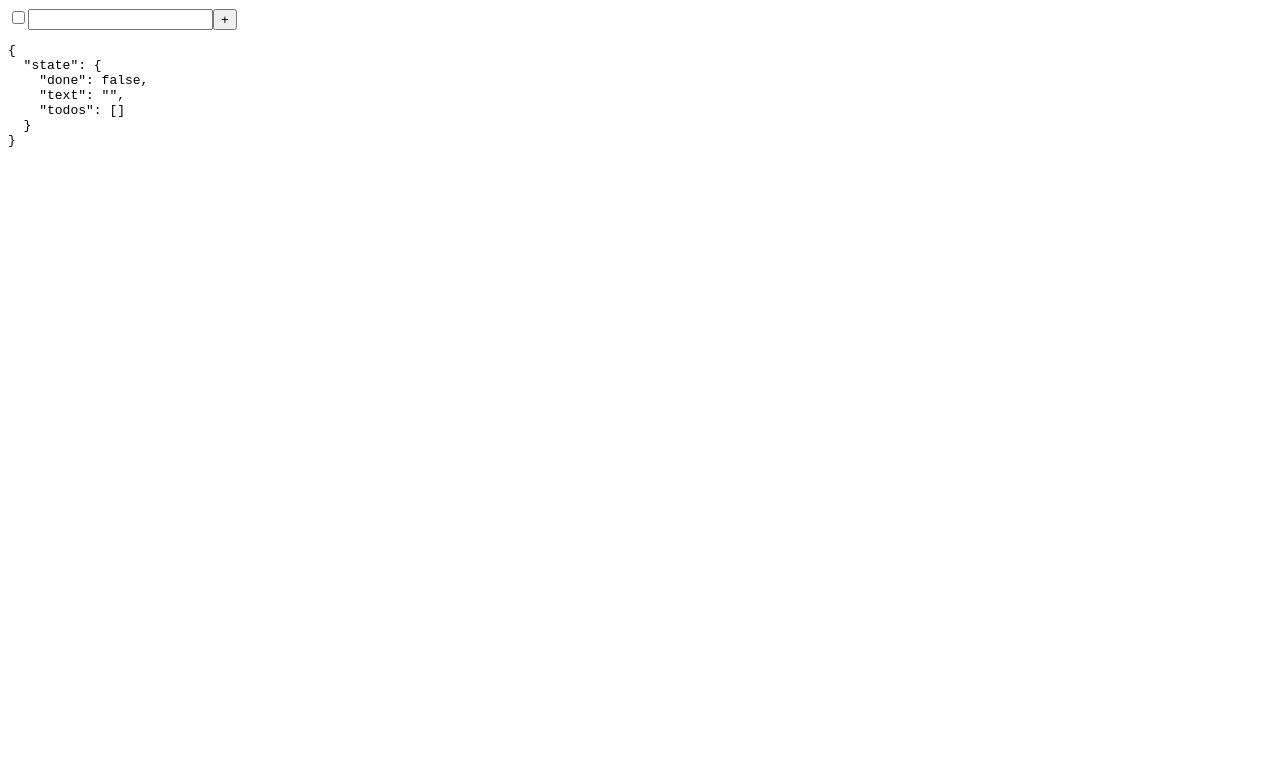
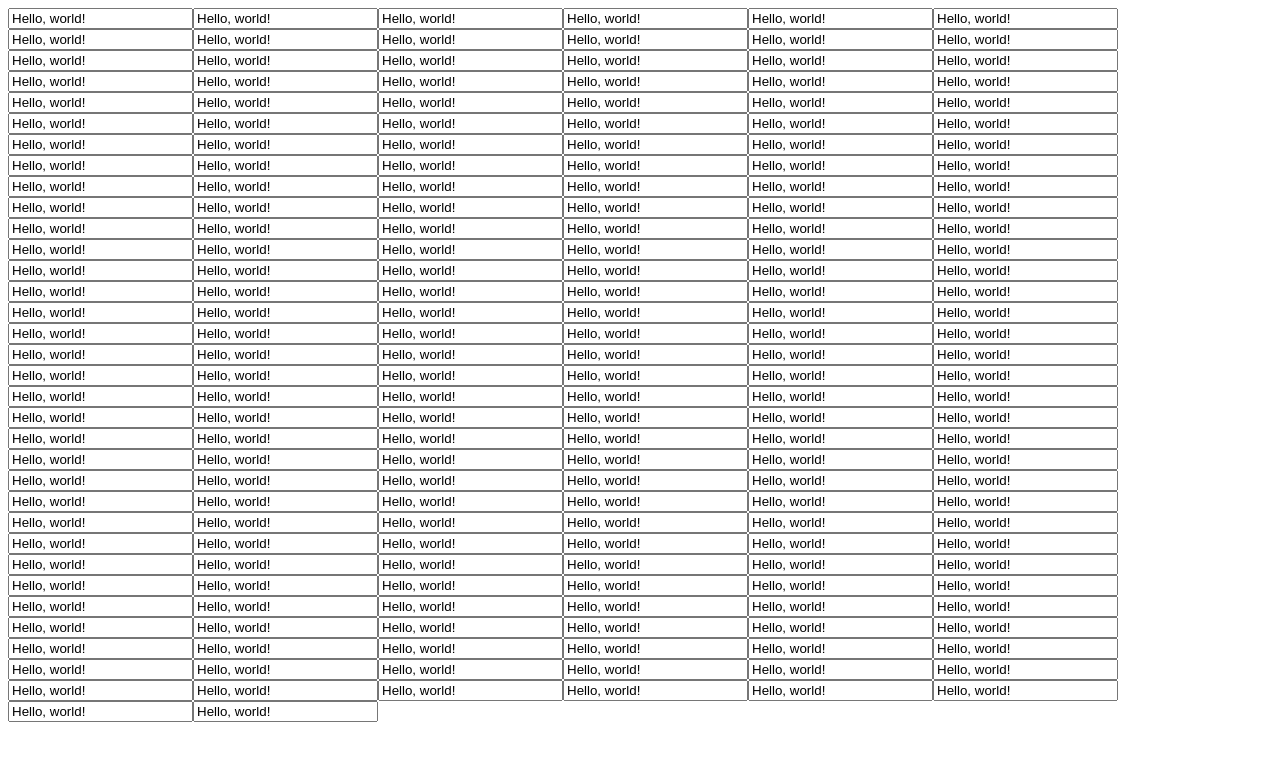
Before and after one commit to zaydek/react-create-store, a React (Create React App) app: page / in a window 1280 px wide. Shown: the top 760 px of the page. Built offline with nearby package versions, Linux system fonts and the light colour scheme.

Commit message:
Refactor

```diff
--- a/src/App.js
+++ b/src/App.js
@@ -1,96 +1,20 @@
-import { createStore, useStore, useStoreValue } from "./createStore"
+import { createStore, useStore } from "./createStore"
 
-// Creates a new four-character hash ID.
-function newID() {
-	return Math.random().toString(36).slice(2, 6)
+const store = createStore("Hello, world!")
+
+function AppRoot1() {
+	const [state, setState] = useStore(store)
+	return <input type="text" value={state} onChange={e => setState(e.target.value)} />
 }
 
-const initialState = {
-	done: false,
-	text: "",
-	todos: [],
-}
+const nums = [...Array(200).keys()]
 
-const store = createStore(initialState)
-
-const reducer = state => ({
-	addTodo() {
-		if (state.text === "") {
-			// No-op
-			return
-		}
-		const todo = { id: newID(), done: state.done, text: state.text }
-		const done = false // Reset
-		const text = "" // Reset
-		return { ...state, done, text, todos: [todo, ...state.todos] }
-	},
-	setDone(done) {
-		return { ...state, done }
-	},
-	setText(text) {
-		return { ...state, text }
-	},
-	setDoneByID(id, done) {
-		const todos = state.todos.map(each => {
-			if (each.id === id) {
-				return { ...each, done }
-			}
-			return each
-		})
-		return { ...state, todos }
-	},
-	setTextByID(id, text) {
-		const todos = state.todos.map(each => {
-			if (each.id === id) {
-				return { ...each, text }
-			}
-			return each
-		})
-		return { ...state, todos }
-	},
-	removeByID(id) {
-		const todos = state.todos.filter(each => each.id !== id)
-		return { ...state, todos }
-	},
-})
-
-function App() {
-	const [state, funcs] = useStore(store, reducer)
-
-	function handleSubmit(e) {
-		e.preventDefault()
-		funcs.addTodo()
-	}
-
+export default function AppRoot() {
 	return (
 		<div>
-			{/* eslint-disable-next-line no-sequences */}
-			<form onSubmit={handleSubmit}>
-				<input type="checkbox" checked={state.done} onChange={e => funcs.setDone(e.target.checked)} />
-				<input type="text" value={state.text} onChange={e => funcs.setText(e.target.value)} />
-				<button type="submit">+</button>
-			</form>
-			{state.todos.map(each => (
-				<div key={each.id}>
-					<input type="checkbox" checked={each.done} onChange={e => funcs.setDoneByID(each.id, e.target.checked)} />
-					<input type="text" value={each.text} onChange={e => funcs.setTextByID(each.id, e.target.value)} />
-					<button onClick={() => funcs.removeByID(each.id)}>-</button>
-				</div>
+			{nums.map(num => (
+				<AppRoot1 key={num} />
 			))}
 		</div>
 	)
 }
-
-function AppInfo() {
-	const state = useStoreValue(store)
-	return <pre>{JSON.stringify({ state }, null, 2)}</pre>
-}
-
-export default function AppRoot() {
-	return (
-		<div>
-			<App />
-			<AppInfo />
-		</div>
-	)
-}
--- a/src/createStore.js
+++ b/src/createStore.js
@@ -1,18 +1,42 @@
-import { useCallback, useEffect, useState } from "react"
+import { useCallback, useEffect, useMemo, useState } from "react"
 
-// This implementation is inspired by react-create-shared-state.
-// https://github.com/mucsi96/react-create-shared-state
+// This implementation is inspired by:
+//
+// - https://github.com/mucsi96/react-create-shared-state
+// - https://github.com/pelotom/use-methods
 
-const internalStoreReference = {}
+const STORE_KEY = {}
 
-const badStoreError = new Error(
+const errBadStore =
 	"useStore: Bad store. " +
-		"Use createStore(initialStateOrInitializer) to create a new store and then use const [state, setState] = useStore(store).",
-)
+	"Use createStore(initialStateOrInitializer) to create a new store and then const [state, setState] = useStore(store)."
 
-// Tests a store for internalStoreReference.
+const errBadReducer =
+	"useStore: Bad reducer. " +
+	"Use const reducer = state => ({ increment() { return state + 1 } }) then const [state, funcs] = useStore(store, reducer)."
+
+// Tests a store for store.__type__ === STORE_KEY.
+//
+// prettier-ignore
 function testStore(store) {
-	return store && store.__type__ && store.__type__ === internalStoreReference
+	const ok = (
+		store &&
+		store.__type__ &&
+		store.__type__ === STORE_KEY
+	)
+	return ok
+}
+
+// Tests a reducer for the presence of func keys.
+//
+// prettier-ignore
+function testReducer(reducer) {
+	const ok = (
+		typeof reducer === "object" &&
+		Object.keys(reducer).length > 0 &&
+		Object.keys(reducer).every(key => typeof key  === "function")
+	)
+	return ok
 }
 
 // Creates a new store.
@@ -26,47 +50,57 @@ export function createStore(initialStateOrInitializer) {
 	// useState(store.cachedState).
 	let cachedState = initialState
 
-	return { __type__: internalStoreReference, subscriptions, initialState, cachedState }
+	return { __type__: STORE_KEY, subscriptions, initialState, cachedState }
 }
 
 // Uses a store; returns a state and setState accessor.
 export function useStore(store, reducer = null) {
-	if (!testStore(store)) {
-		throw badStoreError
-	}
-
-	// TODO: Add testReducer.
-
-	const [state, setState] = useState(store.cachedState)
-
-	// Effect that manages subscriptions when a component mounts / unmounts.
-	useEffect(() => {
-		store.subscriptions.add(setState)
-		return () => {
-			store.subscriptions.delete(setState)
+	// Guard store and reducer. Parameters store and reducer cannot change.
+	useCallback(() => {
+		if (!testStore(store)) {
+			throw new Error(errBadStore)
+		}
+		if (!testReducer(reducer)) {
+			throw new Error(errBadReducer)
 		}
 	}, []) // eslint-disable-line react-hooks/exhaustive-deps
 
-	// Synthetic setState that broadcasts state changes to subscriptions.
-	const syntheticSetState = useCallback(action => {
-		const nextState = typeof action === "function" ? action(store.cachedState) : action
-		store.cachedState = nextState
-		setState(nextState)
-		store.subscriptions.forEach(each => each(nextState))
+	const [state, reactSetState] = useState(store.cachedState)
+
+	// Manages subscriptions when a component mounts / unmounts.
+	useEffect(() => {
+		store.subscriptions.add(reactSetState)
+		return () => {
+			store.subscriptions.delete(reactSetState)
+		}
 	}, []) // eslint-disable-line react-hooks/exhaustive-deps
 
-	if (reducer !== null) {
-		const reduce = reducer(state)
-		const keys = Object.keys(reduce)
-		const syntheticDispatch = keys.reduce((dispatch, action) => {
-			dispatch[action] = function (/* Uses (...arguments) */) {
-				syntheticSetState(reduce[action](...arguments))
+	const setState = useCallback(updater => {
+		const nextState = typeof updater === "function" ? updater(store.cachedState) : updater
+		store.cachedState = nextState
+		reactSetState(nextState)
+		for (const notify of store.subscriptions) {
+			notify(nextState)
+		}
+	}, []) // eslint-disable-line react-hooks/exhaustive-deps
+
+	const funcs = useMemo(() => {
+		if (reducer === null) {
+			return null
+		}
+		const methods = reducer(state)
+		return Object.keys(methods).reduce((acc, key) => {
+			acc[key] = function (/* Uses (...arguments) */) {
+				setState(methods[key](...arguments))
 			}
-			return dispatch
+			return acc
 		}, {})
-		return [state, syntheticDispatch]
+	}, [state]) // eslint-disable-line react-hooks/exhaustive-deps
+
+	if (reducer === null) {
+		return [state, setState]
 	}
-	return [state, syntheticSetState]
+	return [state, funcs]
 }
 
 // Uses a store; returns a state accessor.
```
Also changed, not shown: src/App.1.js (+15 -20 lines).
